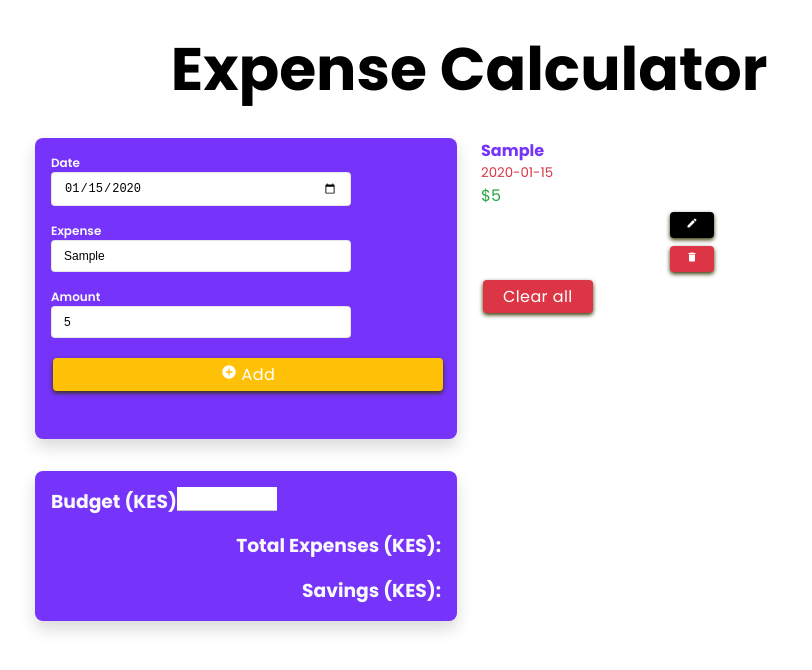
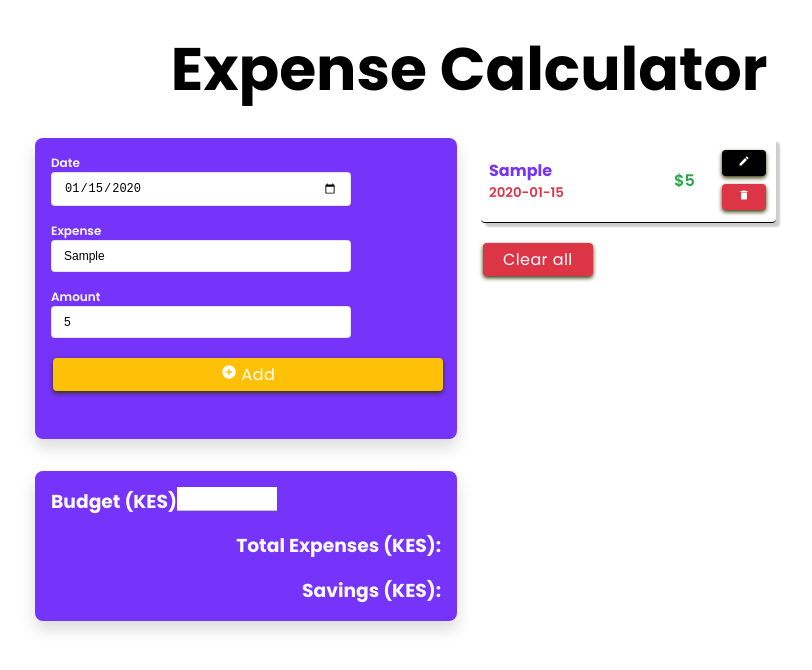
Before and after one commit to spectr-e/react-projects, a React (Vite) app: page / in a window 1280 px wide. Both pictures are taken after typing "2020-01-15", "Sample", "5" into the empty fields and a click on the button "Add". Shown: the top 670 px of the page, without its empty margins (171-983 px from the left). Built offline with nearby package versions, Linux system fonts and the light colour scheme.

Commit message:
fix(ExpenseItemComp): Import the expense item style to the component

```diff
--- a/src/Projects/25-expenses-calculator-app/ExpenseItem.jsx
+++ b/src/Projects/25-expenses-calculator-app/ExpenseItem.jsx
@@ -1,12 +1,13 @@
 import { MdDelete, MdEdit } from 'react-icons/md'
 import { Button } from '../../components'
+import { ExpenseItemStyle } from './styles/ExpenseItemStyle'
 
 const ExpenseItem = ({ expense, handleEdit, handleDelete }) => {
   // Destructure from expense object
   const { item, date, amount, id } = expense
 
   return (
-    <div className='expense-details'>
+    <ExpenseItemStyle className='expense-details'>
       <div className='d-flex flex-column' style={{ alignItems: 'flex-start' }}>
         <h4 className='text-primary'>{item}</h4>
         <small className='text-danger'>{date}</small>
@@ -24,7 +25,7 @@ const ExpenseItem = ({ expense, handleEdit, handleDelete }) => {
           text={<MdDelete />}
         />
       </div>
-    </div>
+    </ExpenseItemStyle>
   )
 }
 
```
